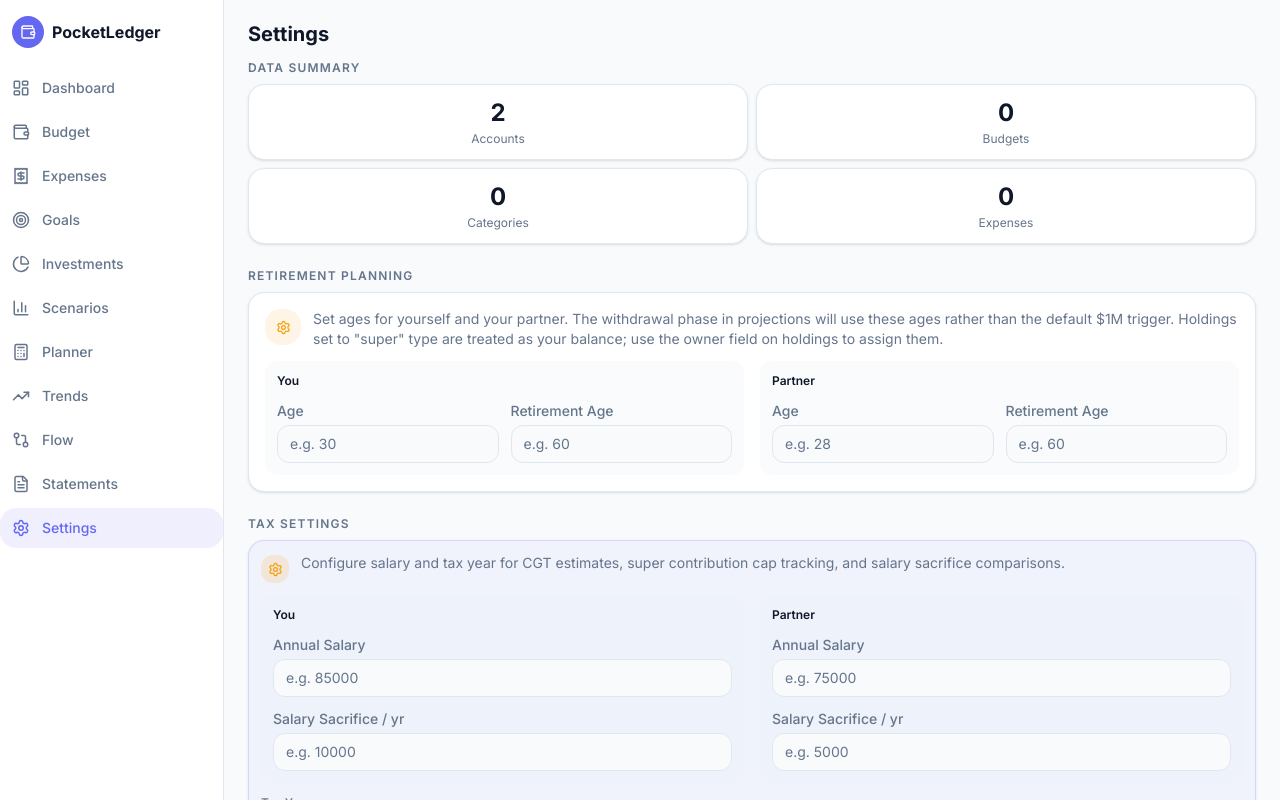
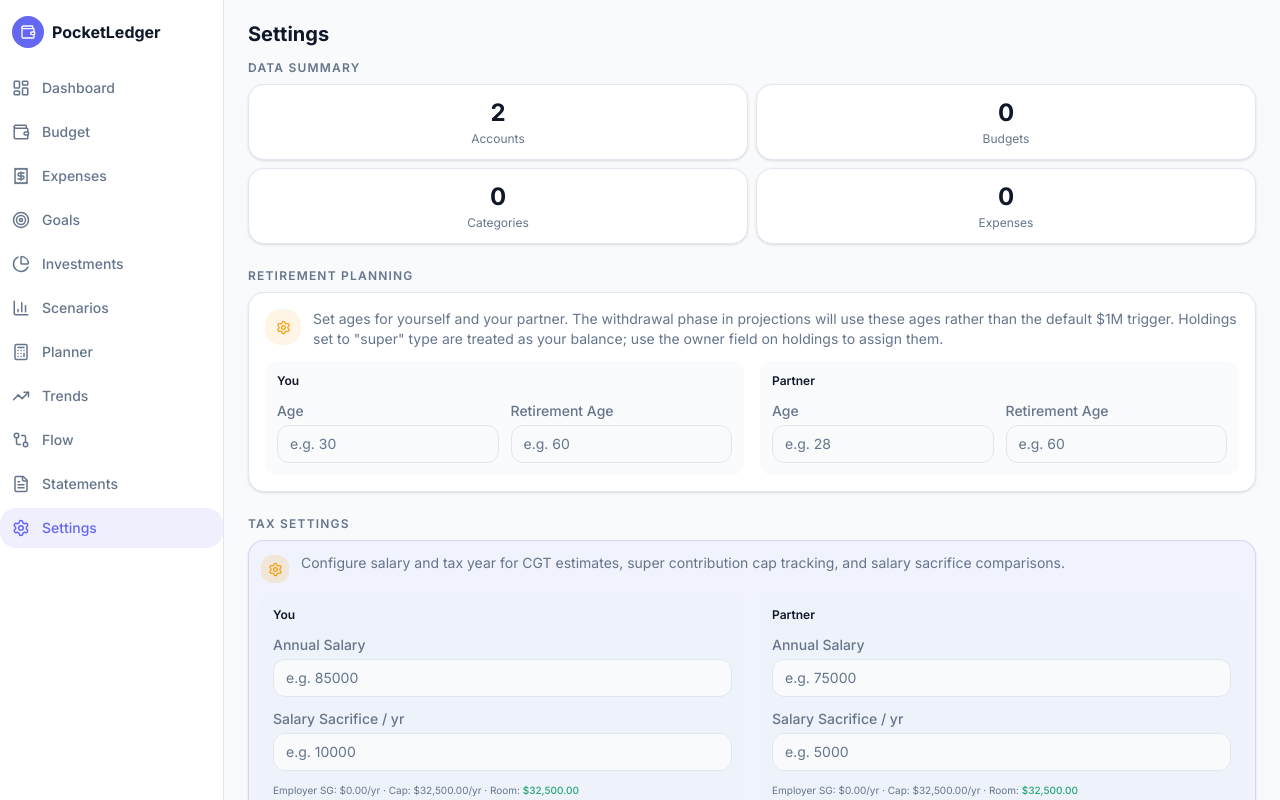
Before and after one commit to Stefan-Pretorius/PocketLedger, a React (Vite) app: page /settings in a window 1280 px wide. Built offline with nearby package versions, Linux system fonts and the light colour scheme.

Commit message:
Settings: super salary sacrifice room with carry-forward and max-out toggle

```diff
--- a/src/pages/Settings.tsx
+++ b/src/pages/Settings.tsx
@@ -15,6 +15,7 @@ import { cn } from "@/lib/utils";
 import type { Account, AccountType } from "../types";
 import { getDirHandle, setDirHandle, removeDirHandle, autoSaveToDir, pickBackupFolder, getImportDirHandle, setImportDirHandle, removeImportDirHandle, pickImportFolder } from "../backup";
 import { getClientId, setClientId, getStoredToken, getLastSyncTime, getConnectedEmail, authenticate, uploadToDrive, downloadFromDrive, downloadFileContent, revokeAccess, getStatementFolderId, setStatementFolderId, removeStatementFolderId, listStatementFiles } from "../googledrive";
+import { getSuperCaps, calculateCarryForward } from "../tax/super";
 
 function formatRelativeTime(ts: number): string {
   const diff = Date.now() - ts;
@@ -22,6 +23,30 @@ function formatRelativeTime(ts: number): string {
   if (diff < 3600000) return `${Math.floor(diff / 60000)}m ago`;
   if (diff < 86400000) return `${Math.floor(diff / 3600000)}h ago`;
   return `${Math.floor(diff / 86400000)}d ago`;
+}
+
+function salarySacrificeInfo(
+  annualSalary: number | undefined,
+  currentSacrifice: number | undefined,
+  superBalance: number | undefined,
+  unusedConcessionalCaps: number[] | undefined,
+  fyLabel: string | undefined,
+) {
+  const caps = getSuperCaps(fyLabel ?? "2026-27");
+  const salary = annualSalary ?? 0;
+  const sg = Math.min(salary * caps.sgRate, caps.maxSgBase * caps.sgRate);
+  const currentCC = sg + (currentSacrifice ?? 0);
+  const annualRoom = Math.max(0, caps.concessionalCap - currentCC);
+  const carryForward = calculateCarryForward(
+    superBalance ?? 0,
+    unusedConcessionalCaps ?? [],
+    caps.concessionalCap,
+  ) - caps.concessionalCap;
+  return {
+    caps, sg, currentCC, annualRoom,
+    carryForward: Math.max(0, carryForward),
+    maxAvailable: annualRoom + Math.max(0, carryForward),
+  };
 }
 
 function BankRuleModal({
@@ -290,7 +315,7 @@ function AccountModal({
 }
 
 export function SettingsPage() {
-  const { budgets, categories, expenses, goals, accounts, bankRules, deleteBankRule, deleteAccount, exportData, importData, selfAge, selfRetirementAge, partnerAge, partnerRetirementAge, updateAgeSettings, selfAnnualSalary, partnerAnnualSalary, taxYearLabel, medicareExempt, selfSalarySacrifice, partnerSalarySacrifice, updateTaxSettings } = useStore();
+  const { budgets, categories, expenses, goals, accounts, bankRules, deleteBankRule, deleteAccount, exportData, importData, selfAge, selfRetirementAge, partnerAge, partnerRetirementAge, updateAgeSettings, selfAnnualSalary, partnerAnnualSalary, taxYearLabel, medicareExempt, selfSalarySacrifice, partnerSalarySacrifice, updateTaxSettings, holdings, getHoldingSummary, unusedConcessionalCaps } = useStore();
   const fileRef = useRef<HTMLInputElement>(null);
   const [showBankRule, setShowBankRule] = useState(false);
   const [showAccount, setShowAccount] = useState(false);
@@ -298,6 +323,16 @@ export function SettingsPage() {
   const [confirmDeleteAccount, setConfirmDeleteAccount] = useState<number | null>(null);
   const [confirmClear, setConfirmClear] = useState(false);
   const [confirmImport, setConfirmImport] = useState<string | null>(null);
+
+  const superBalanceFor = (owner: "self" | "partner") =>
+    holdings
+      .filter(h => h.type === "super" && h.owner === owner)
+      .reduce((sum, h) => sum + (getHoldingSummary(h.id)?.marketValue ?? 0), 0);
+
+  const selfSuper = superBalanceFor("self");
+  const partnerSuper = superBalanceFor("partner");
+  const selfSsi = salarySacrificeInfo(selfAnnualSalary, selfSalarySacrifice, selfSuper, unusedConcessionalCaps, taxYearLabel);
+  const partnerSsi = salarySacrificeInfo(partnerAnnualSalary, partnerSalarySacrifice, partnerSuper, unusedConcessionalCaps, taxYearLabel);
 
   // Folder backup state
   const [folderReady, setFolderReady] = useState(false);
@@ -592,6 +627,23 @@ export function SettingsPage() {
                   onChange={v => updateTaxSettings({ selfAnnualSalary: parseFloat(v) || undefined })} placeholder="e.g. 85000" />
                 <Input label="Salary Sacrifice / yr" type="number" value={selfSalarySacrifice != null ? String(selfSalarySacrifice) : ""}
                   onChange={v => updateTaxSettings({ selfSalarySacrifice: parseFloat(v) || undefined })} placeholder="e.g. 10000" />
+                <div className="space-y-1">
+                  <p className="text-[10px] text-muted-foreground">
+                    Employer SG: {formatCurrency(selfSsi.sg)}/yr · Cap: {formatCurrency(selfSsi.caps.concessionalCap)}/yr · Room: <span className="text-success font-medium">{formatCurrency(selfSsi.annualRoom)}</span>
+                  </p>
+                  {selfSsi.carryForward > 0 && (
+                    <p className="text-[10px] text-success">
+                      Carry-forward available: {formatCurrency(selfSsi.carryForward)} ({selfSsi.caps.label})
+                    </p>
+                  )}
+                  <label className="flex items-center gap-2 text-xs text-muted-foreground cursor-pointer">
+                    <input type="checkbox"
+                      checked={(selfSalarySacrifice ?? 0) >= selfSsi.maxAvailable - 1 && selfSsi.maxAvailable > 0}
+                      onChange={e => updateTaxSettings({ selfSalarySacrifice: e.target.checked ? selfSsi.maxAvailable : 0 })}
+                      className="rounded border-border" />
+                    Max out {formatCurrency(selfSsi.maxAvailable)}/yr
+                  </label>
+                </div>
               </div>
               <div className="space-y-3 p-3 rounded-lg bg-accent/30">
                 <p className="text-xs font-semibold text-foreground">Partner</p>
@@ -599,6 +651,23 @@ export function SettingsPage() {
                   onChange={v => updateTaxSettings({ partnerAnnualSalary: parseFloat(v) || undefined })} placeholder="e.g. 75000" />
                 <Input label="Salary Sacrifice / yr" type="number" value={partnerSalarySacrifice != null ? String(partnerSalarySacrifice) : ""}
                   onChange={v => updateTaxSettings({ partnerSalarySacrifice: parseFloat(v) || undefined })} placeholder="e.g. 5000" />
+                <div className="space-y-1">
+                  <p className="text-[10px] text-muted-foreground">
+                    Employer SG: {formatCurrency(partnerSsi.sg)}/yr · Cap: {formatCurrency(partnerSsi.caps.concessionalCap)}/yr · Room: <span className="text-success font-medium">{formatCurrency(partnerSsi.annualRoom)}</span>
+                  </p>
+                  {partnerSsi.carryForward > 0 && (
+                    <p className="text-[10px] text-success">
+                      Carry-forward available: {formatCurrency(partnerSsi.carryForward)} ({partnerSsi.caps.label})
+                    </p>
+                  )}
+                  <label className="flex items-center gap-2 text-xs text-muted-foreground cursor-pointer">
+                    <input type="checkbox"
+                      checked={(partnerSalarySacrifice ?? 0) >= partnerSsi.maxAvailable - 1 && partnerSsi.maxAvailable > 0}
+                      onChange={e => updateTaxSettings({ partnerSalarySacrifice: e.target.checked ? partnerSsi.maxAvailable : 0 })}
+                      className="rounded border-border" />
+                    Max out {formatCurrency(partnerSsi.maxAvailable)}/yr
+                  </label>
+                </div>
               </div>
             </div>
             <div className="mt-3 space-y-3">
```
